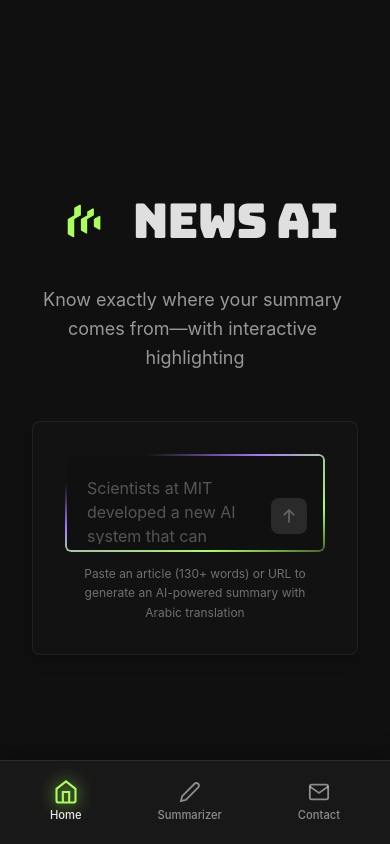
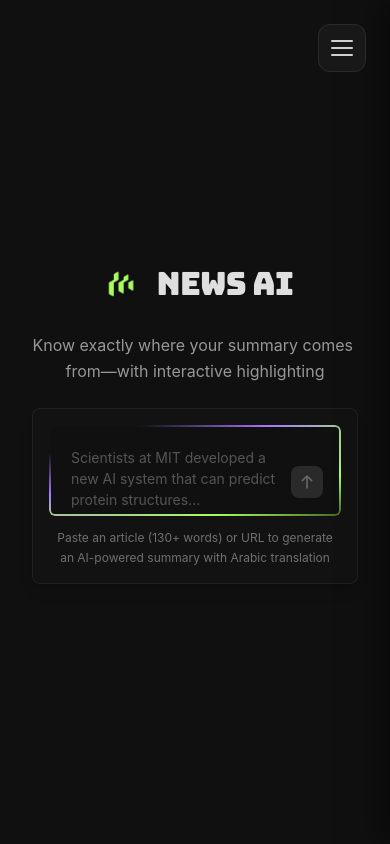
Before and after one commit to OWDM/News-AI, a Next.js app: page / in a window 390 px wide. Shown: the top 844 px of the page. Built offline with nearby package versions, Linux system fonts and the light colour scheme; a web font is replaced by a local one.

Commit message:
fixed the small screen

```diff
--- a/app/globals.css
+++ b/app/globals.css
@@ -200,60 +200,186 @@ body {
 
 .navbar-menu-link.active .navbar-icon {
   color: var(--navbar-indicator);
-  filter: drop-shadow(0 0 8px var(--navbar-indicator));
   transform: scale(1.05);
 }
 
-/* ==================== NAVBAR MOBILE ==================== */
-.navbar-mobile {
+/* ==================== NAVBAR MOBILE - HAMBURGER MENU ==================== */
+
+/* Hamburger Button */
+.navbar-hamburger {
   display: none;
   position: fixed;
-  bottom: 0;
-  left: 0;
-  right: 0;
-  z-index: 100;
-  background: rgba(26, 26, 26, 0.95);
+  top: 1.5rem;
+  right: 1.5rem;
+  z-index: 150;
+  width: 48px;
+  height: 48px;
+  background: rgba(26, 26, 26, 0.9);
   backdrop-filter: blur(20px) saturate(180%);
-  border-top: 1px solid rgba(255, 255, 255, 0.08);
-  padding: 0.75rem;
-  justify-content: space-around;
-  box-shadow: 0 -4px 24px rgba(0, 0, 0, 0.3);
+  border: 1px solid rgba(255, 255, 255, 0.08);
+  border-radius: 12px;
+  padding: 12px;
+  cursor: pointer;
+  transition: all 0.3s cubic-bezier(0.4, 0, 0.2, 1);
+  flex-direction: column;
+  justify-content: center;
+  gap: 5px;
 }
 
-.navbar-mobile-item {
+.navbar-hamburger:hover {
+  background: rgba(26, 26, 26, 1);
+  border-color: rgba(255, 255, 255, 0.15);
+}
+
+.hamburger-line {
+  width: 100%;
+  height: 2px;
+  background: rgba(255, 255, 255, 0.8);
+  border-radius: 2px;
+  transition: all 0.3s cubic-bezier(0.4, 0, 0.2, 1);
+}
+
+.hamburger-line:nth-child(1).open {
+  transform: translateY(7px) rotate(45deg);
+}
+
+.hamburger-line:nth-child(2).open {
+  opacity: 0;
+}
+
+.hamburger-line:nth-child(3).open {
+  transform: translateY(-7px) rotate(-45deg);
+}
+
+/* Mobile Menu Container */
+.navbar-mobile-menu {
+  display: none;
+  position: fixed;
+  inset: 0;
+  z-index: 140;
+  pointer-events: none;
+}
+
+.navbar-mobile-menu.open {
+  pointer-events: all;
+}
+
+/* Overlay */
+.navbar-mobile-overlay {
+  position: fixed;
+  inset: 0;
+  background: rgba(0, 0, 0, 0);
+  transition: background 0.3s cubic-bezier(0.4, 0, 0.2, 1);
+  z-index: 140;
+}
+
+.navbar-mobile-overlay.open {
+  background: rgba(0, 0, 0, 0.7);
+  backdrop-filter: blur(4px);
+}
+
+/* Menu Panel */
+.navbar-mobile-panel {
+  position: fixed;
+  top: 0;
+  right: 0;
+  bottom: 0;
+  width: 280px;
+  max-width: 85vw;
+  background: rgba(20, 20, 20, 0.98);
+  backdrop-filter: blur(24px) saturate(180%);
+  border-left: 1px solid rgba(255, 255, 255, 0.08);
+  transform: translateX(100%);
+  transition: transform 0.3s cubic-bezier(0.4, 0, 0.2, 1);
+  z-index: 150;
   display: flex;
   flex-direction: column;
+  padding: 2rem 1.5rem;
+  box-shadow: -8px 0 32px rgba(0, 0, 0, 0.5);
+}
+
+.navbar-mobile-panel.open {
+  transform: translateX(0);
+}
+
+/* Close Button */
+.navbar-mobile-close {
+  position: absolute;
+  top: 1.5rem;
+  right: 1.5rem;
+  width: 40px;
+  height: 40px;
+  display: flex;
   align-items: center;
-  gap: 0.25rem;
-  padding: 0.5rem 1rem;
-  color: rgba(255, 255, 255, 0.5);
+  justify-content: center;
+  background: rgba(255, 255, 255, 0.05);
+  border: 1px solid rgba(255, 255, 255, 0.08);
+  border-radius: 10px;
+  color: rgba(255, 255, 255, 0.7);
+  cursor: pointer;
+  transition: all 0.3s cubic-bezier(0.4, 0, 0.2, 1);
+}
+
+.navbar-mobile-close:hover {
+  background: rgba(255, 255, 255, 0.1);
+  color: rgba(255, 255, 255, 0.9);
+}
+
+/* Mobile Logo */
+.navbar-mobile-logo {
+  margin-bottom: 3rem;
+  padding-bottom: 2rem;
+  border-bottom: 1px solid rgba(255, 255, 255, 0.08);
+}
+
+.navbar-mobile-logo a {
+  display: flex;
+  align-items: center;
+  justify-content: center;
+}
+
+/* Menu Items */
+.navbar-mobile-items {
+  list-style: none;
+  padding: 0;
+  margin: 0;
+  display: flex;
+  flex-direction: column;
+  gap: 0.5rem;
+}
+
+.navbar-mobile-link {
+  display: flex;
+  align-items: center;
+  gap: 1rem;
+  padding: 1rem 1.25rem;
+  color: rgba(255, 255, 255, 0.6);
   text-decoration: none;
-  font-size: 0.7rem;
+  font-size: 1rem;
   font-weight: 500;
   border-radius: 12px;
   transition: all 0.3s cubic-bezier(0.4, 0, 0.2, 1);
-  position: relative;
   font-family: 'Montserrat', -apple-system, system-ui, sans-serif;
 }
 
-.navbar-mobile-item svg {
+.navbar-mobile-link:hover {
+  background: rgba(255, 255, 255, 0.05);
+  color: rgba(255, 255, 255, 0.9);
+}
+
+.navbar-mobile-link.active {
+  background: rgba(169, 255, 91, 0.1);
+  color: white;
+}
+
+.navbar-mobile-icon {
   width: 22px;
   height: 22px;
   transition: all 0.3s cubic-bezier(0.4, 0, 0.2, 1);
 }
 
-.navbar-mobile-item.active {
-  color: rgba(255, 255, 255, 0.9);
-}
-
-.navbar-mobile-item.active svg {
+.navbar-mobile-link.active .navbar-mobile-icon {
   color: var(--navbar-indicator);
-  filter: drop-shadow(0 0 8px var(--navbar-indicator));
-  transform: scale(1.15);
-}
-
-.navbar-mobile-item:active {
-  transform: scale(0.95);
 }
 
 /* ==================== RESPONSIVE ==================== */
@@ -262,12 +388,9 @@ body {
     display: none;
   }
 
-  .navbar-mobile {
+  .navbar-hamburger,
+  .navbar-mobile-menu {
     display: flex;
-  }
-
-  body {
-    padding-bottom: 80px;
   }
 }
 
@@ -276,7 +399,8 @@ body {
     display: flex;
   }
 
-  .navbar-mobile {
+  .navbar-hamburger,
+  .navbar-mobile-menu {
     display: none;
   }
 }
@@ -798,3 +922,74 @@ body {
   border-radius: inherit;
   will-change: background-position;
 }
+
+/* ==================== MOBILE RESPONSIVE IMPROVEMENTS ==================== */
+@media (max-width: 640px) {
+  /* Reduce padding on small screens */
+  body {
+    font-size: 14px;
+  }
+
+  /* Reduce section padding */
+  section {
+    padding-left: 1rem !important;
+    padding-right: 1rem !important;
+  }
+
+  /* Adjust logo sizes */
+  .navbar-mobile-logo img {
+    width: 48px !important;
+    height: 48px !important;
+  }
+
+  /* Reduce card padding */
+  .component-card,
+  .component-button {
+    padding: 0.5rem;
+  }
+
+  /* Make text more readable on small screens */
+  h1 {
+    font-size: 2rem !important;
+  }
+
+  h2 {
+    font-size: 1.5rem !important;
+  }
+
+  /* Reduce margins on small screens */
+  .mb-12 {
+    margin-bottom: 2rem !important;
+  }
+
+  .mb-8 {
+    margin-bottom: 1.5rem !important;
+  }
+
+  /* Adjust input component for mobile */
+  .article-submit-button {
+    padding: 0.5rem !important;
+  }
+
+  /* Reduce gap in grid layouts */
+  .gap-8 {
+    gap: 1rem !important;
+  }
+}
+
+/* Extra small screens (phones in portrait) */
+@media (max-width: 375px) {
+  body {
+    font-size: 13px;
+  }
+
+  h1 {
+    font-size: 1.75rem !important;
+  }
+
+  /* Further reduce padding */
+  section {
+    padding-left: 0.75rem !important;
+    padding-right: 0.75rem !important;
+  }
+}
--- a/app/page.tsx
+++ b/app/page.tsx
@@ -32,7 +32,7 @@ export default function Home() {
   const [processingComplete, setProcessingComplete] = useState(false);
   const [hasShownHighlighting, setHasShownHighlighting] = useState(false);
   const [mounted, setMounted] = useState(false);
-  const [textSize, setTextSize] = useState<number>(100);
+  const [textSize, setTextSize] = useState<number>(70);
 
   // Prevent hydration mismatch by only enabling animations after mount
   useEffect(() => {
@@ -291,13 +291,13 @@ export default function Home() {
       {/* Header with Input */}
       <section id="home" className="min-h-screen flex flex-col justify-center">
         <div className="text-center">
-          <div className="max-w-4xl mx-auto px-8">
-            <div className="flex items-center justify-center gap-4 mb-8">
+          <div className="max-w-4xl mx-auto px-4 sm:px-6 md:px-8">
+            <div className="flex items-center justify-center gap-3 sm:gap-4 mb-6 sm:mb-8">
               <Link href="/" className="cursor-pointer">
                 <img
                   src="/newsai-logo.png"
                   alt="News AI Logo"
-                  className="w-16 h-16 md:w-20 md:h-20 object-contain animate-logo-entrance"
+                  className="w-12 h-12 sm:w-16 sm:h-16 md:w-20 md:h-20 object-contain animate-logo-entrance"
                 />
               </Link>
               <Link href="/" className="cursor-pointer">
@@ -307,20 +307,20 @@ export default function Home() {
                     by="character"
                     once
                     as="h1"
-                    className="text-5xl md:text-6xl tracking-tight navbar-brand"
+                    className="text-3xl sm:text-4xl md:text-5xl lg:text-6xl tracking-tight navbar-brand"
                     style={{ color: 'var(--foreground)', fontFamily: 'Bungee, sans-serif' }}
                   >
                     News AI
                   </TextAnimate>
                 ) : (
-                  <h1 className="text-5xl md:text-6xl tracking-tight navbar-brand opacity-0" style={{ color: 'var(--foreground)', fontFamily: 'Bungee, sans-serif' }}>
+                  <h1 className="text-3xl sm:text-4xl md:text-5xl lg:text-6xl tracking-tight navbar-brand opacity-0" style={{ color: 'var(--foreground)', fontFamily: 'Bungee, sans-serif' }}>
                     News AI
                   </h1>
                 )}
               </Link>
             </div>
             {mounted && (
-              <p className="text-lg md:text-xl leading-relaxed mb-12" style={{ color: 'var(--navbar-white-icon)' }}>
+              <p className="text-base sm:text-lg md:text-xl leading-relaxed mb-8 sm:mb-10 md:mb-12" style={{ color: 'var(--navbar-white-icon)' }}>
                 <TextAnimate
                   animation="fadeIn"
                   by="word"
@@ -350,9 +350,9 @@ export default function Home() {
       {/* Main Content */}
       <section
         id="generator"
-        className={`pt-24 md:pt-32 ${state.isProcessing ? 'min-h-screen flex items-center' : ''}`}
+        className={`pt-16 sm:pt-20 md:pt-32 ${state.isProcessing ? 'min-h-screen flex items-center' : ''}`}
       >
-        <main className="px-8 py-8 w-full">
+        <main className="px-4 sm:px-6 md:px-8 py-4 sm:py-6 md:py-8 w-full">
 
         {/* Processing Progress */}
         {state.isProcessing && (
@@ -485,23 +485,12 @@ export default function Home() {
               />
             </div>
 
-            {/* Two Column Layout: Article (left) + English Summary (right sticky) */}
+            {/* Two Column Layout: English Summary (first on mobile, right on desktop) + Article (second on mobile, left on desktop) */}
             <div className="max-w-7xl mx-auto grid grid-cols-1 lg:grid-cols-2 gap-8 animate-fadeInUp animate-delay-200">
-              {/* Left Column - Original Article (scrollable) */}
-              <div>
-                <ArticleDisplay
-                  article={state.article}
-                  matches={state.matchedSentences}
-                  showHighlighting={showHighlighting}
-                  isFirstTime={!hasShownHighlighting && showHighlighting}
-                  textSize={textSize}
-                />
-              </div>
-
-              {/* Right Column - English Summary (sticky, shown inline by SummaryDisplay component) */}
-              <div className="lg:block hidden">
-                <div className="p-8 rounded-2xl shadow-lg sticky top-4 smooth-transition" style={{ backgroundColor: 'var(--card-bg)', border: '1px solid var(--border-color)' }}>
-                  <h2 className="text-xs font-semibold uppercase tracking-wider mb-6 pb-4" style={{
+              {/* English Summary - First on mobile, Right column on desktop (sticky) */}
+              <div className="lg:order-2">
+                <div className="p-4 sm:p-6 md:p-8 rounded-2xl shadow-lg lg:sticky lg:top-4 smooth-transition" style={{ backgroundColor: 'var(--card-bg)', border: '1px solid var(--border-color)' }}>
+                  <h2 className="text-[8px] sm:text-xs font-semibold uppercase tracking-wider mb-4 sm:mb-6 pb-3 sm:pb-4" style={{
                     color: 'var(--navbar-white-icon)',
                     opacity: 0.7,
                     borderBottom: '2px solid var(--border-color)'
@@ -616,6 +605,17 @@ export default function Home() {
                   </div>
                 </div>
               </div>
+
+              {/* Original Article - Second on mobile, Left column on desktop (scrollable) */}
+              <div className="lg:order-1">
+                <ArticleDisplay
+                  article={state.article}
+                  matches={state.matchedSentences}
+                  showHighlighting={showHighlighting}
+                  isFirstTime={!hasShownHighlighting && showHighlighting}
+                  textSize={textSize}
+                />
+              </div>
             </div>
           </>
         )}
--- a/components/ArticleDisplay.tsx
+++ b/components/ArticleDisplay.tsx
@@ -116,8 +116,8 @@ export default function ArticleDisplay({
   };
 
   return (
-    <div className="p-8 rounded-2xl shadow-lg smooth-transition" style={{ backgroundColor: 'var(--card-bg)', border: '1px solid var(--border-color)' }}>
-      <h2 className="text-xs font-semibold uppercase tracking-wider mb-6 pb-4" style={{
+    <div className="p-4 sm:p-6 md:p-8 rounded-2xl shadow-lg smooth-transition" style={{ backgroundColor: 'var(--card-bg)', border: '1px solid var(--border-color)' }}>
+      <h2 className="text-[8px] sm:text-xs font-semibold uppercase tracking-wider mb-4 sm:mb-6 pb-3 sm:pb-4" style={{
         color: 'var(--navbar-white-icon)',
         opacity: 0.7,
         borderBottom: '2px solid var(--border-color)'
--- a/components/ArticleInput.tsx
+++ b/components/ArticleInput.tsx
@@ -95,7 +95,7 @@ export default function ArticleInput({ onSubmit, isProcessing }: ArticleInputPro
   const isValid = input.trim().length > 0 && !validationError;
 
   return (
-    <div className="w-full p-8 rounded-lg shadow-lg smooth-transition" style={{ backgroundColor: 'var(--card-bg)', border: '1px solid var(--border-color)' }}>
+    <div className="w-full p-4 sm:p-6 md:p-8 rounded-lg shadow-lg smooth-transition" style={{ backgroundColor: 'var(--card-bg)', border: '1px solid var(--border-color)' }}>
       {/* Input Area with Shine Border */}
       <div className="relative rounded-md p-[2px]">
         {/* Shine Border Effect */}
--- a/components/FooterCounter.tsx
+++ b/components/FooterCounter.tsx
@@ -68,7 +68,7 @@ export default function FooterCounter({ totalCount, style }: FooterCounterProps)
         <span style={{ color: 'var(--sec)', fontWeight: 600 }}>
           {displayCount.toLocaleString()}+
         </span>
-        {mounted && <>{' '}articles generated</>}
+        {mounted && <>{' '}summaries generated</>}
       </p>
     );
   }
@@ -89,7 +89,7 @@ export default function FooterCounter({ totalCount, style }: FooterCounterProps)
         </span>
         {mounted && (
           <span className="text-xs" style={{ color: 'var(--navbar-white-icon)', opacity: 0.8 }}>
-            Articles Generated
+            Summaries Generated
           </span>
         )}
       </div>
@@ -105,7 +105,7 @@ export default function FooterCounter({ totalCount, style }: FooterCounterProps)
         </span>
         {mounted && (
           <span className="text-xs uppercase tracking-wider" style={{ color: 'var(--navbar-white-icon)', opacity: 0.7 }}>
-            Articles Generated
+            Summaries Generated
           </span>
         )}
       </div>
--- a/components/Navbar.tsx
+++ b/components/Navbar.tsx
@@ -6,6 +6,7 @@ import Link from 'next/link';
 
 export default function Navbar() {
   const [activeSection, setActiveSection] = useState('home');
+  const [mobileMenuOpen, setMobileMenuOpen] = useState(false);
   const pathname = usePathname();
 
   // Set active section based on pathname and hash
@@ -28,8 +29,8 @@ export default function Navbar() {
 
     const sections = document.querySelectorAll('section[id]');
     const observerOptions = {
-      threshold: [0, 0.1, 0.3, 0.5],
-      rootMargin: '-10% 0px -70% 0px'
+      threshold: [0, 0.1, 0.2, 0.3],
+      rootMargin: '-20% 0px -60% 0px'
     };
 
     const observerCallback = (entries: IntersectionObserverEntry[]) => {
@@ -57,6 +58,7 @@ export default function Navbar() {
   const handleLinkClick = (e: React.MouseEvent<HTMLAnchorElement>, targetId: string) => {
     e.preventDefault();
     setActiveSection(targetId);
+    setMobileMenuOpen(false); // Close mobile menu on navigation
 
     const targetElement = document.getElementById(targetId);
     if (targetElement) {
@@ -151,27 +153,87 @@ export default function Navbar() {
         </ul>
       </nav>
 
-      {/* Mobile Navbar */}
-      <nav className="navbar-mobile">
+      {/* Mobile Hamburger Button */}
+      <button
+        className="navbar-hamburger"
+        onClick={() => setMobileMenuOpen(!mobileMenuOpen)}
+        aria-label="Toggle menu"
+      >
+        <div className={`hamburger-line ${mobileMenuOpen ? 'open' : ''}`}></div>
+        <div className={`hamburger-line ${mobileMenuOpen ? 'open' : ''}`}></div>
+        <div className={`hamburger-line ${mobileMenuOpen ? 'open' : ''}`}></div>
+      </button>
+
+      {/* Mobile Slide-in Menu */}
+      <div className={`navbar-mobile-menu ${mobileMenuOpen ? 'open' : ''}`}>
+        {/* Overlay */}
+        <div
+          className={`navbar-mobile-overlay ${mobileMenuOpen ? 'open' : ''}`}
+          onClick={() => setMobileMenuOpen(false)}
+        />
+
+        {/* Menu Panel */}
+        <nav className={`navbar-mobile-panel ${mobileMenuOpen ? 'open' : ''}`}>
+          {/* Close Button */}
+          <button
+            className="navbar-mobile-close"
+            onClick={() => setMobileMenuOpen(false)}
+            aria-label="Close menu"
+          >
+            <svg className="w-6 h-6" fill="none" stroke="currentColor" viewBox="0 0 24 24">
+              <path strokeLinecap="round" strokeLinejoin="round" strokeWidth={2} d="M6 18L18 6M6 6l12 12" />
+            </svg>
+          </button>
+
+          {/* Logo */}
+          <div className="navbar-mobile-logo">
+            <Link href="/" onClick={() => setMobileMenuOpen(false)}>
+              <img
+                src="/newsai-logo.png"
+                alt="News AI"
+                className="w-12 h-12 object-contain"
+              />
+            </Link>
+          </div>
+
+          {/* Menu Items */}
+          <ul className="navbar-mobile-items">
+            <li>
+              {pathname === '/' ? (
+                <a
+                  href="#home"
+                  onClick={(e) => handleLinkClick(e, 'home')}
+                  className={`navbar-mobile-link ${activeSection === 'home' ? 'active' : ''}`}
+                >
+                  <svg className="navbar-mobile-icon" xmlns="http://www.w3.org/2000/svg" viewBox="0 0 24 24" fill="none" stroke="currentColor" strokeWidth="2">
+                    <path d="M3 9l9-7 9 7v11a2 2 0 0 1-2 2H5a2 2 0 0 1-2-2z"></path>
+                    <polyline points="9 22 9 12 15 12 15 22"></polyline>
+                  </svg>
+                  <span>Home</span>
+                </a>
+              ) : (
                 <Link
                   href="/"
-          className={`navbar-mobile-item ${activeSection === 'home' ? 'active' : ''}`}
-          onClick={() => pathname === '/' && setActiveSection('home')}
+                  className={`navbar-mobile-link ${activeSection === 'home' ? 'active' : ''}`}
+                  onClick={() => setMobileMenuOpen(false)}
                 >
-          <svg xmlns="http://www.w3.org/2000/svg" viewBox="0 0 24 24" fill="none" stroke="currentColor" strokeWidth="2">
+                  <svg className="navbar-mobile-icon" xmlns="http://www.w3.org/2000/svg" viewBox="0 0 24 24" fill="none" stroke="currentColor" strokeWidth="2">
                     <path d="M3 9l9-7 9 7v11a2 2 0 0 1-2 2H5a2 2 0 0 1-2-2z"></path>
                     <polyline points="9 22 9 12 15 12 15 22"></polyline>
                   </svg>
                   <span>Home</span>
                 </Link>
+              )}
+            </li>
 
+            <li>
               {pathname === '/' ? (
                 <a
                   href="#generator"
                   onClick={(e) => handleLinkClick(e, 'generator')}
-            className={`navbar-mobile-item ${activeSection === 'generator' ? 'active' : ''}`}
+                  className={`navbar-mobile-link ${activeSection === 'generator' ? 'active' : ''}`}
                 >
-            <svg xmlns="http://www.w3.org/2000/svg" viewBox="0 0 24 24" fill="none" stroke="currentColor" strokeWidth="2" strokeLinecap="round" strokeLinejoin="round">
+                  <svg className="navbar-mobile-icon" xmlns="http://www.w3.org/2000/svg" viewBox="0 0 24 24" fill="none" stroke="currentColor" strokeWidth="2" strokeLinecap="round" strokeLinejoin="round">
                     <path d="M17 3a2.828 2.828 0 1 1 4 4L7.5 20.5 2 22l1.5-5.5L17 3z"></path>
                   </svg>
                   <span>Summarizer</span>
@@ -179,26 +241,33 @@ export default function Navbar() {
               ) : (
                 <Link
                   href="/#generator"
-            className={`navbar-mobile-item ${activeSection === 'generator' ? 'active' : ''}`}
+                  className={`navbar-mobile-link ${activeSection === 'generator' ? 'active' : ''}`}
+                  onClick={() => setMobileMenuOpen(false)}
                 >
-            <svg xmlns="http://www.w3.org/2000/svg" viewBox="0 0 24 24" fill="none" stroke="currentColor" strokeWidth="2" strokeLinecap="round" strokeLinejoin="round">
+                  <svg className="navbar-mobile-icon" xmlns="http://www.w3.org/2000/svg" viewBox="0 0 24 24" fill="none" stroke="currentColor" strokeWidth="2" strokeLinecap="round" strokeLinejoin="round">
                     <path d="M17 3a2.828 2.828 0 1 1 4 4L7.5 20.5 2 22l1.5-5.5L17 3z"></path>
                   </svg>
                   <span>Summarizer</span>
                 </Link>
               )}
+            </li>
 
+            <li>
               <Link
                 href="/contact"
-          className={`navbar-mobile-item ${activeSection === 'contact' ? 'active' : ''}`}
+                className={`navbar-mobile-link ${activeSection === 'contact' ? 'active' : ''}`}
+                onClick={() => setMobileMenuOpen(false)}
               >
-          <svg xmlns="http://www.w3.org/2000/svg" viewBox="0 0 24 24" fill="none" stroke="currentColor" strokeWidth="2">
+                <svg className="navbar-mobile-icon" xmlns="http://www.w3.org/2000/svg" viewBox="0 0 24 24" fill="none" stroke="currentColor" strokeWidth="2">
                   <path d="M4 4h16c1.1 0 2 .9 2 2v12c0 1.1-.9 2-2 2H4c-1.1 0-2-.9-2-2V6c0-1.1.9-2 2-2z"></path>
                   <polyline points="22,6 12,13 2,6"></polyline>
                 </svg>
                 <span>Contact</span>
               </Link>
+            </li>
+          </ul>
         </nav>
+      </div>
     </>
   );
 }
--- a/components/TextSizeControl.tsx
+++ b/components/TextSizeControl.tsx
@@ -6,7 +6,7 @@ interface TextSizeControlProps {
 }
 
 export default function TextSizeControl({ textSize, onSizeChange }: TextSizeControlProps) {
-  const MIN_SIZE = 70;
+  const MIN_SIZE = 50;
   const MAX_SIZE = 150;
   const STEP = 10;
 
```
Also changed, not shown: components/Footer.tsx (+7 -20 lines), components/SummaryDisplay.tsx (+5 -5 lines). Lines whose indentation alone changed are shown as unchanged.
